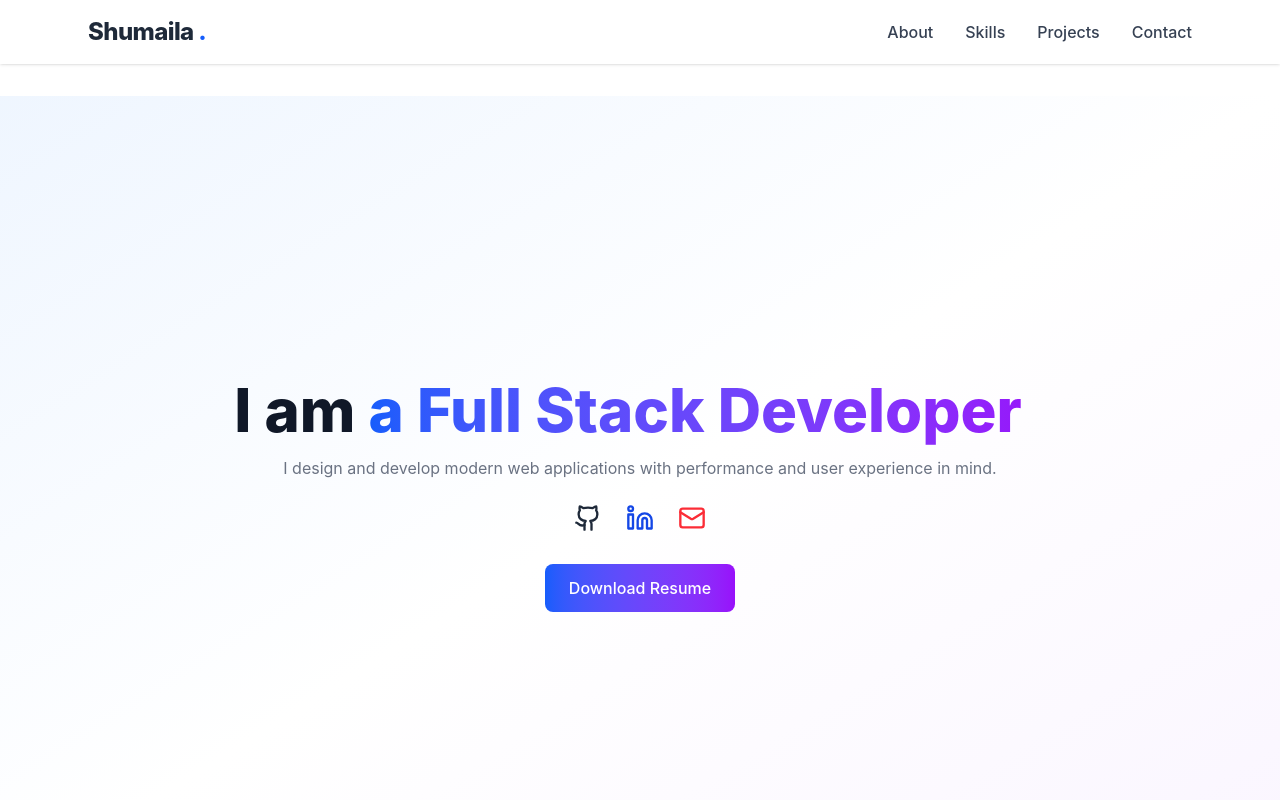
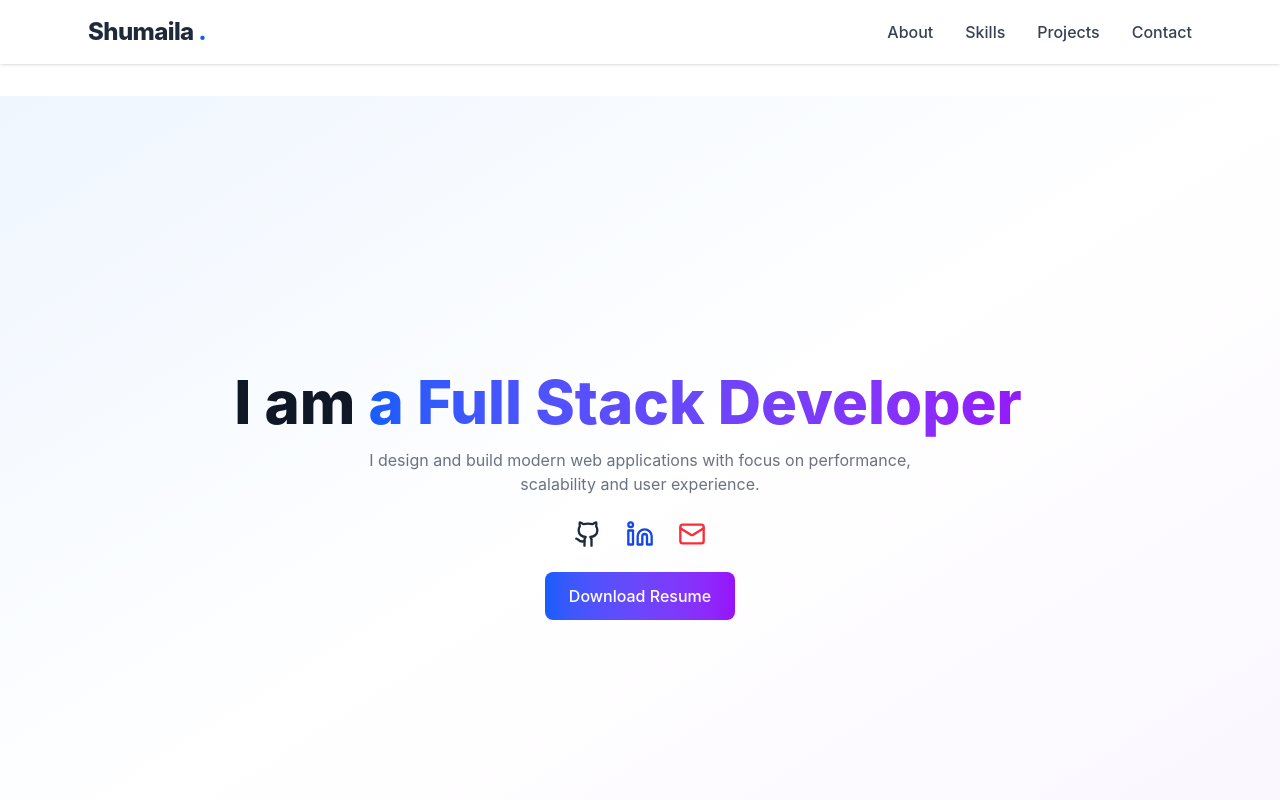
Before and after one commit to shumaila1421/Portfolio--Next.js, a Next.js app: page / in a window 1280 px wide. Shown: the top 800 px of the page. Built offline with nearby package versions, Linux system fonts and the light colour scheme.

Commit message:
updated hero-section

```diff
--- a/app/page.tsx
+++ b/app/page.tsx
@@ -6,6 +6,30 @@ import { Typewriter } from "react-simple-typewriter";
 import React from "react";
 
 export default function Home() {
+  const roles = [
+    "Shumaila Riaz",
+    "a Full Stack Developer",
+    "a Next.js Developer",
+    "a MERN Stack Developer",
+  ];
+
+  const socialLinks = [
+    {
+      icon: Github,
+      href: "https://github.com/shumaila1421",
+      className: "text-gray-800 hover:text-black",
+    },
+    {
+      icon: Linkedin,
+      href: "https://www.linkedin.com/in/shumaila-riaz-56ab30354/",
+      className: "text-blue-700 hover:text-blue-800",
+    },
+    {
+      icon: Mail,
+      href: "mailto:shumailariaz215@gmail.com",
+      className: "text-red-500 hover:text-red-600",
+    },
+  ];
   return (
     <div>
       <motion.div
@@ -15,23 +39,15 @@ export default function Home() {
       >
         <section
           id="hero-section"
-          className="min-h-screen flex flex-col items-center justify-center text-center bg-linear-to-br from-blue-50 via-white to-purple-50 px-4 "
+          className="min-h-screen flex flex-col items-center justify-center text-center bg-linear-to-br from-blue-50 via-white to-purple-50 px-4"
         >
-          {/* Hero-section */}
           <h1 className="text-5xl sm:text-6xl font-extrabold mb-4">
             <span className="text-gray-900">I am </span>
-            <span
-              className="bg-linear-to-r from-blue-600 to-purple-600
-                  bg-clip-text text-transparent"
-            >
+
+            <span className="bg-linear-to-r from-blue-600 to-purple-600 bg-clip-text text-transparent">
               <Typewriter
-                words={[
-                  "Shumaila Riaz",
-                  "a Full Stack Developer",
-                  "a Next.js Developer",
-                  "a MERN Stack Developer",
-                ]}
-                loop={true}
+                words={roles}
+                loop
                 cursor
                 cursorStyle="|"
                 typeSpeed={70}
@@ -40,45 +56,31 @@ export default function Home() {
               />
             </span>
           </h1>
-          <p className="text-gray-500 mb-6">
-            I design and develop modern web applications with performance and
-            user experience in mind.
+
+          <p className="text-gray-500 mb-6 max-w-xl">
+            I design and build modern web applications with focus on
+            performance, scalability and user experience.
           </p>
 
-          {/* Social-links */}
-          <div className="flex gap-6 justify-center mb-6">
-            <a
-              className="text-gray-800 hover:text-black hover:scale-110 transition-all duration-300 cursor-pointer"
-              href="https://github.com/shumaila1421"
-              target="_blank"
-              rel="noreferrer"
-            >
-              <Github size={28} />
-            </a>
-            <a
-              href="https://www.linkedin.com/in/shumaila-riaz-56ab30354/"
-              className="text-blue-700 hover:text-blue-800 hover:scale-110 transition-all duration-300 cursor-pointer"
-              target="_blank"
-              rel="noreferrer"
-            >
-              <Linkedin size={28} />
-            </a>
-            <a
-              href="https://mail.google.com/mail/?view=cm&fs=1&to=shumailariaz215@gmail.com&su=Portfolio Inquiry"
-              className="text-red-500 hover:text-red-600 hover:scale-110 transition-all duration-300 cursor-pointer"
-              target="_blank"
-              rel="noreferrer"
-            >
-              <Mail size={28} />
-            </a>
+          {/* Social links */}
+          <div className="flex gap-6 mb-6">
+            {socialLinks.map(({ icon: Icon, href, className }) => (
+              <a
+                key={href}
+                href={href}
+                target="_blank"
+                rel="noreferrer"
+                className={`${className} hover:scale-110 transition`}
+              >
+                <Icon size={28} />
+              </a>
+            ))}
           </div>
+
           <a
             href="/Shumaila_Resume.pdf"
             download
-            className="inline-flex items-center gap-2 mt-2 bg-linear-to-r from-blue-600 to-purple-600
-            text-white px-6 py-3 rounded-lg font-medium
-              hover:scale-105 hover:shadow-xl
-              transition-all duration-300"
+            className="bg-linear-to-r from-blue-600 to-purple-600 text-white px-6 py-3 rounded-lg font-medium hover:scale-105 hover:shadow-lg transition"
           >
             Download Resume
           </a>
```
